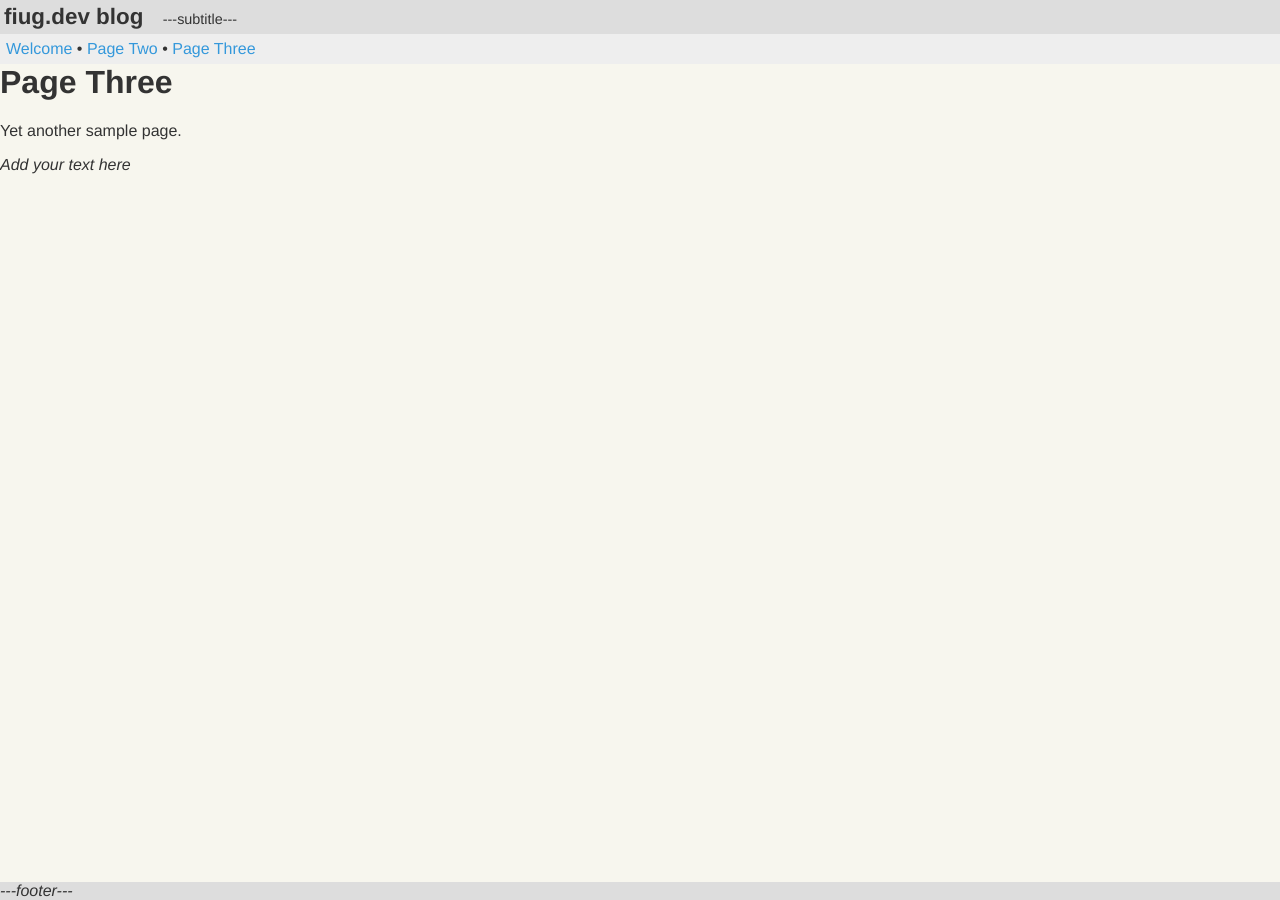
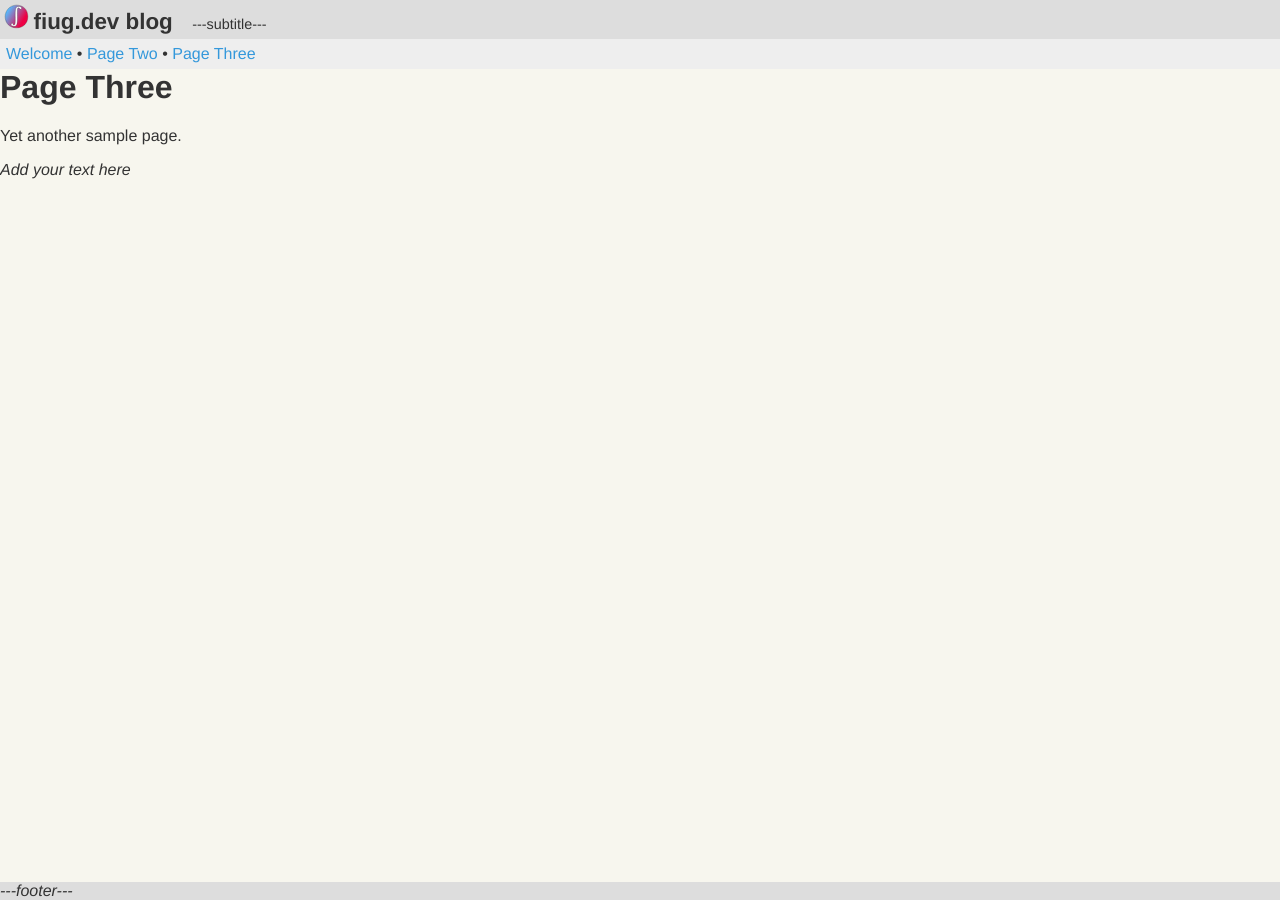
Before and after one commit to fiugd/blog, a Jekyll site: the page built from docs/three.html, in a window 1280 px wide. Built offline with Jekyll 4.4.1, drawn with Linux system fonts in a browser that asks for light colours.

Commit message:
Update style.scss

```diff
--- a/docs/css/style.scss
+++ b/docs/css/style.scss
@@ -47,7 +47,7 @@ a:hover { text-decoration: underline; }
 }
 #header .small { font-size:    90%; padding-left: 15px; }
 
-#logo {
+.logo {
  display: inline-block;
  background: url(/images/favicon.svg);
  width: 25px;
```
